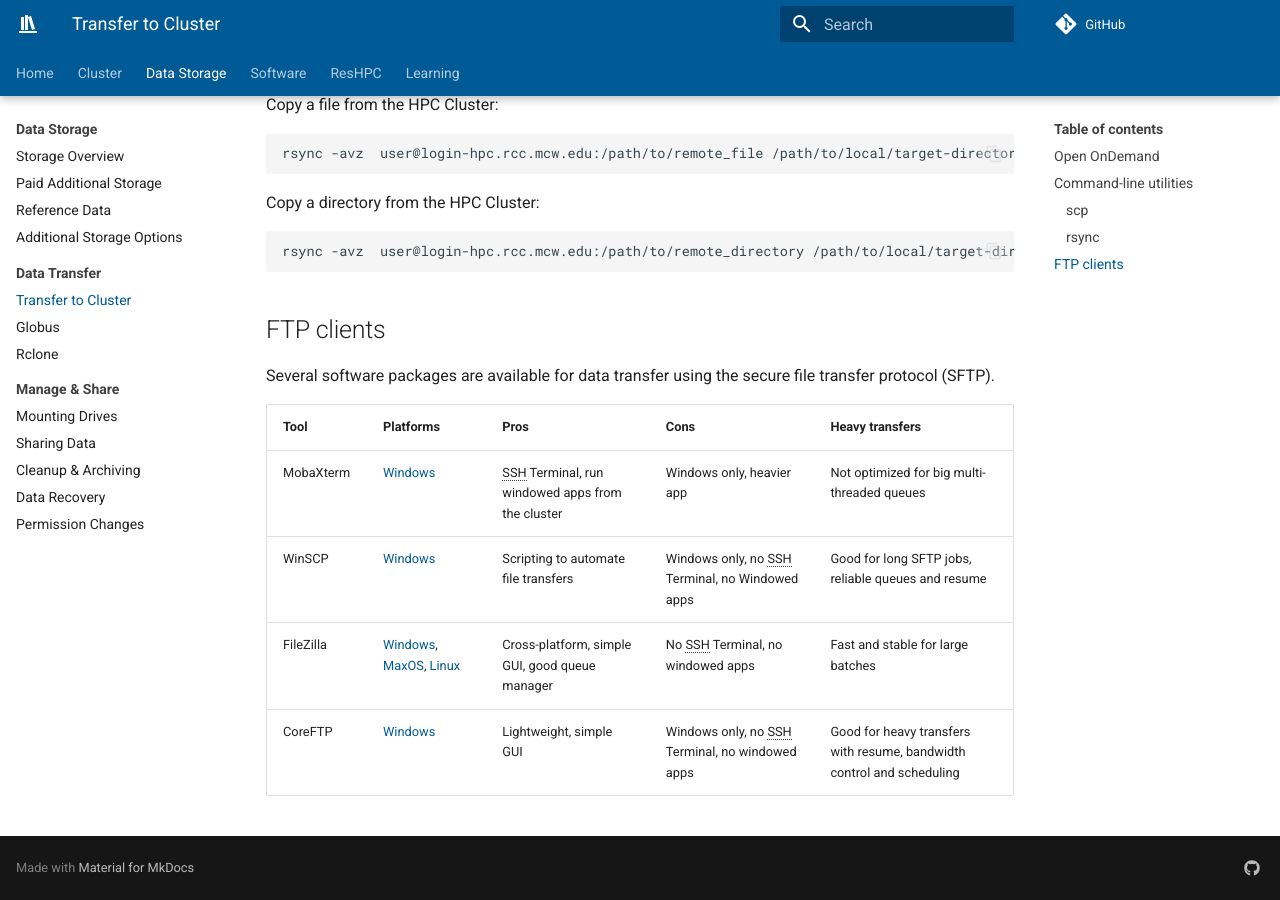
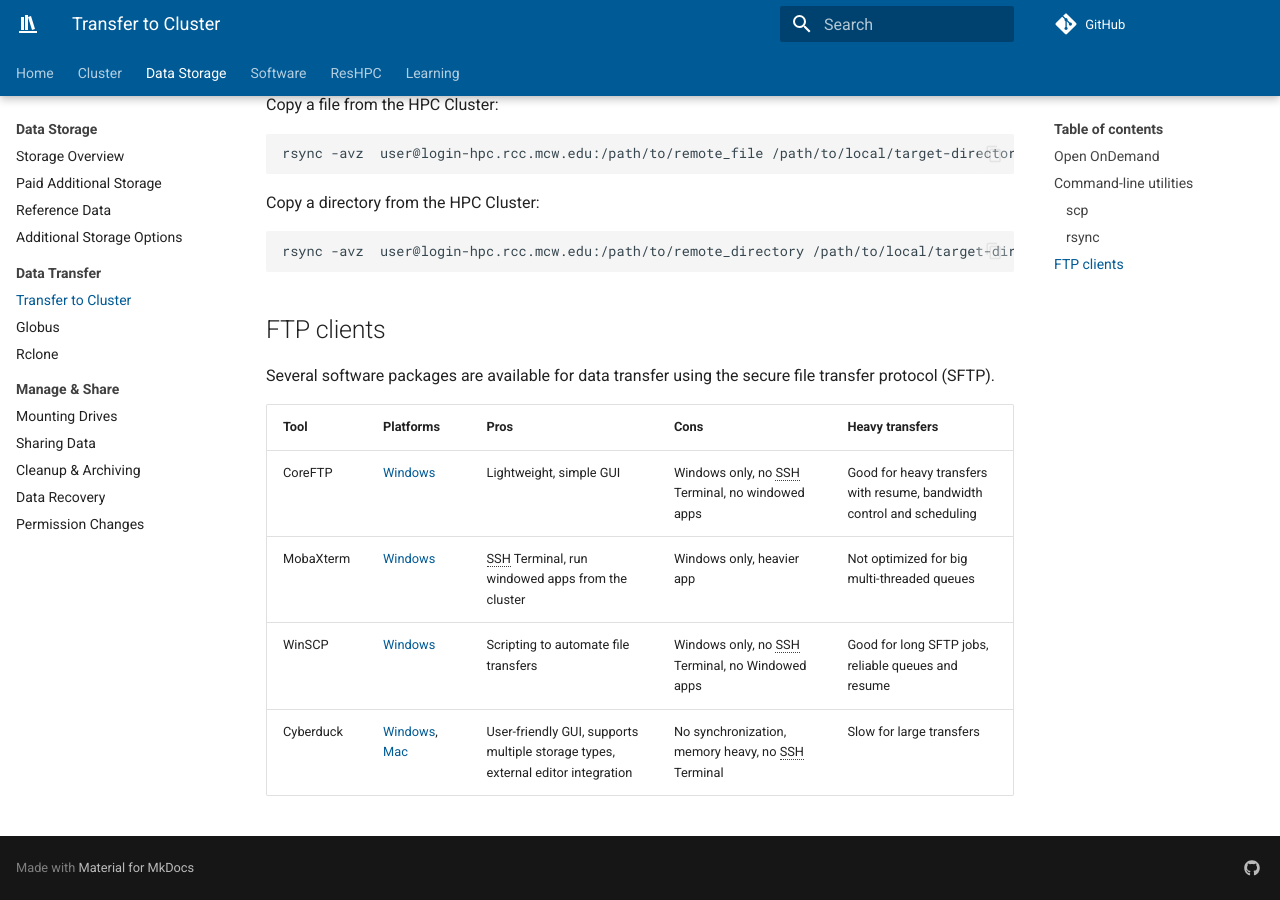
Before and after one commit to mcw-rcc/mcw-rcc.github.io, an MkDocs documentation site: the page built from docs/storage/file-transfer.md, in a window 1280 px wide and 900 px high, scrolled down 1403 px. Built offline with MkDocs 1.6.1 and Material for MkDocs 9.7.7, drawn with Linux system fonts in a browser that asks for light colours; comment, search, counter and statistics services are not loaded.

Commit message:
Update file-transfer.md

```diff
--- a/docs/storage/file-transfer.md
+++ b/docs/storage/file-transfer.md
@@ -72,9 +72,9 @@
 
 | Tool | Platforms | Pros | Cons | Heavy transfers |
 | --- | --- | --- | --- | --- |
-| MobaXterm | [Windows](https://mobaxterm.mobatek.net/download.html){:target="_blank"} | SSH Terminal, run windowed apps from the cluster | Windows only, heavier app | Not optimized for big multi-threaded queues |
+| CoreFTP | [Windows](https://servicedesk.mcw.edu/){:target="_blank"} | Lightweight, simple GUI | Windows only, no SSH Terminal, no windowed apps | Good for heavy transfers with resume, bandwidth control and scheduling |
+| MobaXterm | [Windows](../cluster/access/mobaxterm.md) | SSH Terminal, run windowed apps from the cluster | Windows only, heavier app | Not optimized for big multi-threaded queues |
 | WinSCP | [Windows](https://winscp.net/eng/download.php){:target="_blank"} | Scripting to automate file transfers | Windows only, no SSH Terminal, no Windowed apps | Good for long SFTP jobs, reliable queues and resume |
-| FileZilla | [Windows](https://filezilla-project.org/download.php?platform=win64){:target="_blank"}, [MaxOS](https://filezilla-project.org/download.php?platform=macos-arm64){:target="_blank"}, [Linux](https://filezilla-project.org/download.php?platform=linux64){:target="_blank"} | Cross-platform, simple GUI, good queue manager | No SSH Terminal, no windowed apps | Fast and stable for large batches |
-| CoreFTP | [Windows](https://www.coreftp.com/download.html){:target="_blank"} | Lightweight, simple GUI | Windows only, no SSH Terminal, no windowed apps | Good for heavy transfers with resume, bandwidth control and scheduling |
+| Cyberduck | [Windows](https://cyberduck.io/download/){:target="_blank"}, [Mac](https://cyberduck.io/download/){:target="_blank"} | User-friendly GUI, supports multiple storage types, external editor integration | No synchronization, memory heavy, no SSH Terminal | Slow for large transfers |
 
 --8<-- "includes/abbreviations.md"
```
